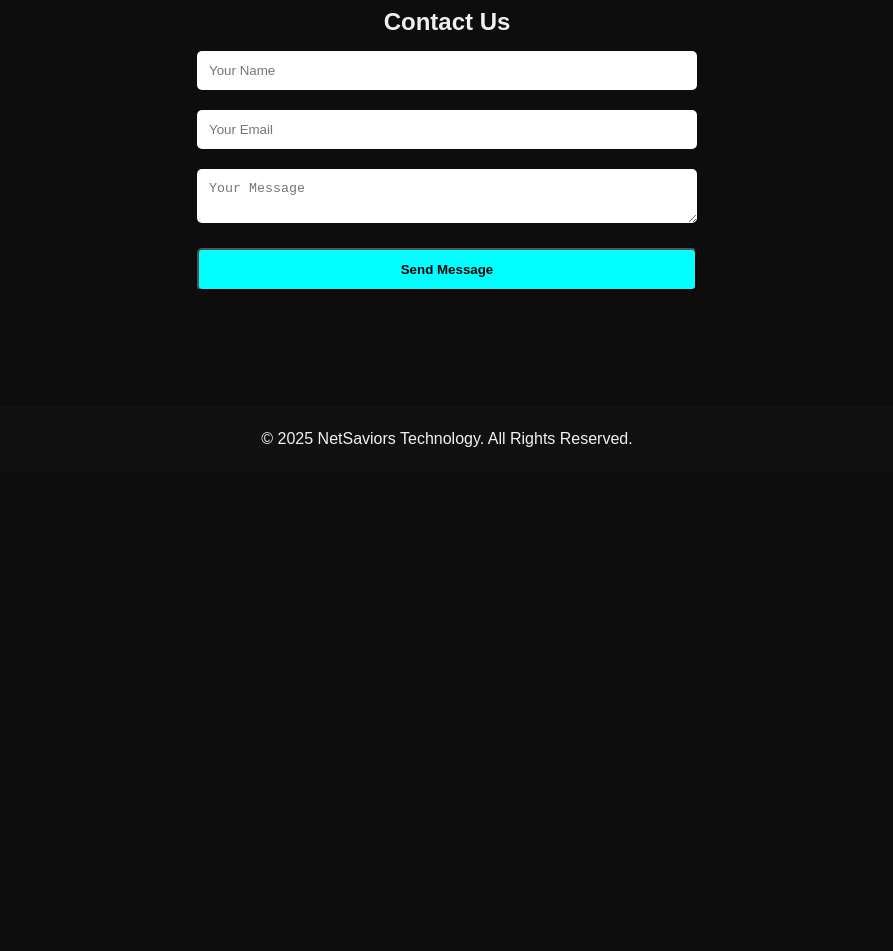
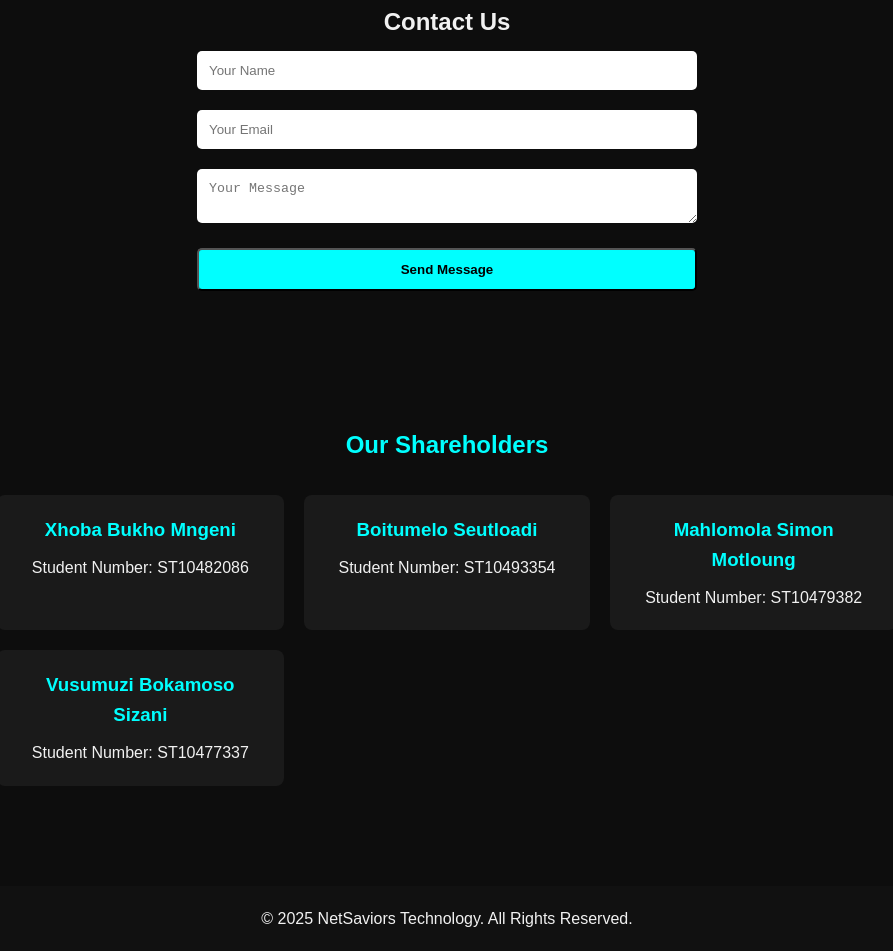
Before and after one commit to Xhoba-Mngeni/NetSaviors-Technolgy, a plain HTML site: page index.html in a window 1280 px wide. Shown: the part 1486-2437 px from the top of the page, without its empty margins (193-1086 px from the left). Before the commit the page ends 1958 px from the top, so only its background shows below. Drawn offline with Linux system fonts and the light colour scheme.

Commit message:
Updated the shareholders names

```diff
--- a/index.html
+++ b/index.html
@@ -74,6 +74,29 @@
     <p id="formMessage"></p>
   </section>
 
+  <!-- Shareholders Section -->
+  <section id="shareholders" class="shareholders">
+    <h2>Our Shareholders</h2>
+    <div class="shareholder-grid">
+      <div class="shareholder">
+        <h3>Xhoba Bukho Mngeni</h3>
+        <p>Student Number: ST10482086</p>
+      </div>
+      <div class="shareholder">
+        <h3>Boitumelo Seutloadi</h3>
+        <p>Student Number: ST10493354</p>
+      </div>
+      <div class="shareholder">
+        <h3>Mahlomola Simon Motloung</h3>
+        <p>Student Number: ST10479382</p>
+      </div>
+      <div class="shareholder">
+        <h3>Vusumuzi Bokamoso Sizani</h3>
+        <p>Student Number: ST10477337</p>
+      </div>
+    </div>
+  </section>
+
   <!-- Footer -->
   <footer>
     <p>© 2025 NetSaviors Technology. All Rights Reserved.</p>
--- a/style.css
+++ b/style.css
@@ -163,3 +163,38 @@ footer {
   padding: 20px;
   margin-top: 40px;
 }
+
+/* Shareholders Section */
+.shareholders {
+  padding: 60px 20px;
+  text-align: center;
+}
+
+.shareholders h2 {
+  color: #0ff;
+  margin-bottom: 30px;
+}
+
+.shareholder-grid {
+  display: grid;
+  grid-template-columns: repeat(auto-fit, minmax(220px, 1fr));
+  gap: 20px;
+  max-width: 900px;
+  margin: 0 auto;
+}
+
+.shareholder {
+  background: #1a1a1a;
+  padding: 20px;
+  border-radius: 8px;
+  transition: transform 0.3s;
+}
+
+.shareholder:hover {
+  transform: translateY(-5px);
+}
+
+.shareholder h3 {
+  color: #0ff;
+  margin-bottom: 10px;
+}
```
